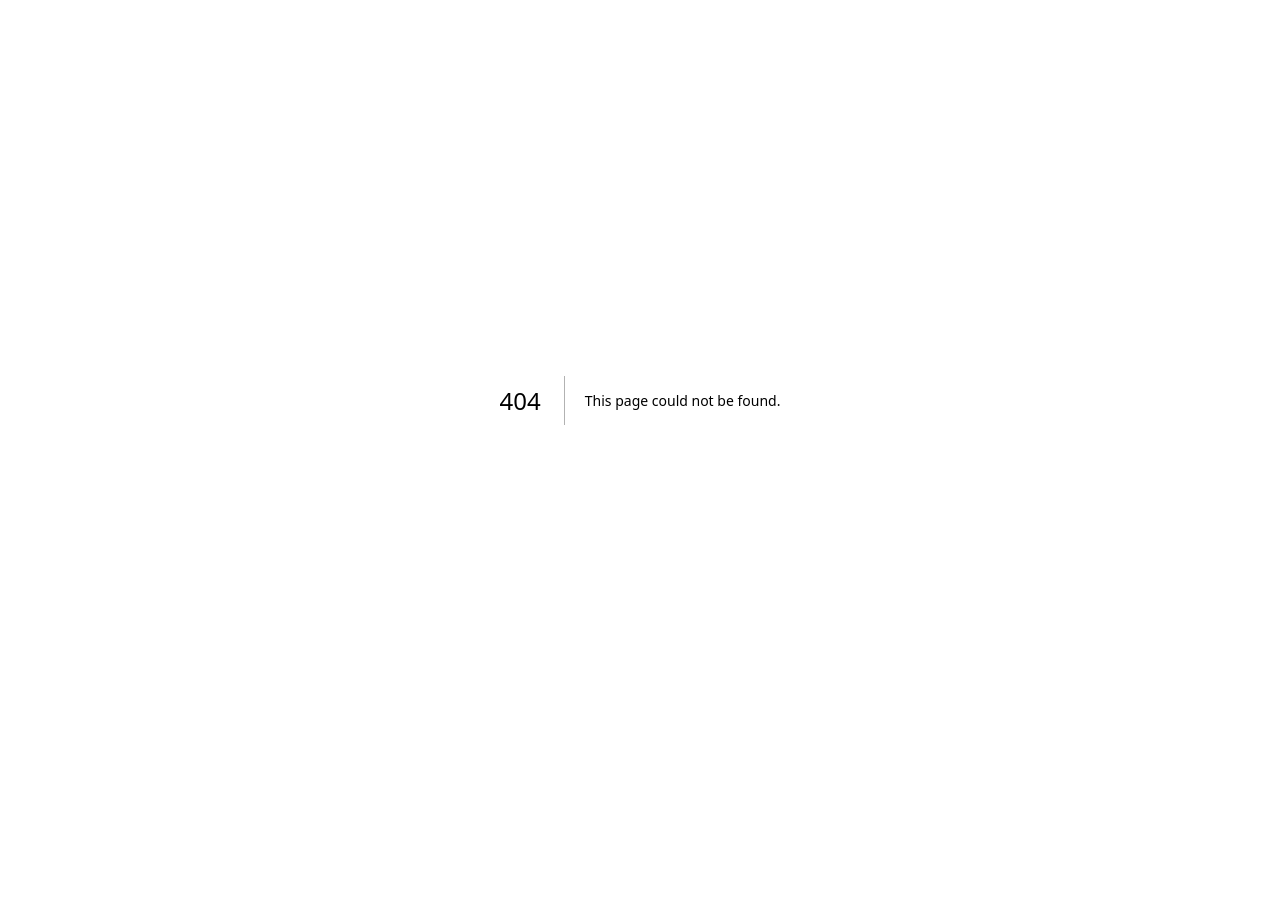
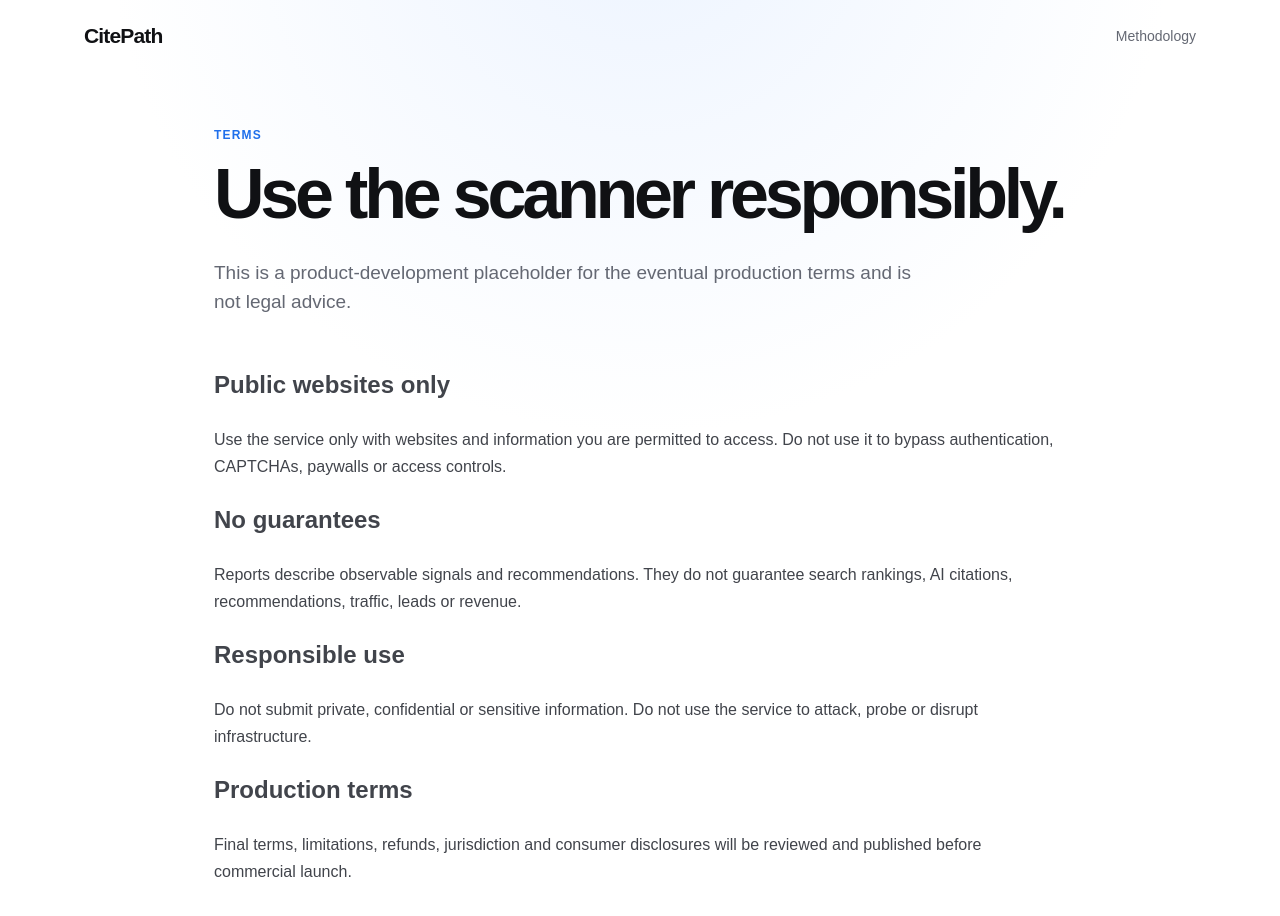
Before and after one commit to DMSNova27/CitePath, a Next.js app: page /terms in a window 1280 px wide. Before the commit this address had no page. Shown: the top 916 px of the page. Before the commit the page ends 800 px from the top, so only its background shows below. Built offline with nearby package versions, Linux system fonts and the light colour scheme.

Commit message:
Add terms foundation

```diff
--- /dev/null
+++ b/src/app/terms/page.tsx
@@ -0,0 +1,5 @@
+import Link from "next/link";
+
+export default function TermsPage() {
+  return <main className="page-shell"><nav className="nav"><Link href="/" className="brand">CitePath</Link><Link href="/methodology" className="nav-link">Methodology</Link></nav><article style={{maxWidth:900,margin:"0 auto",padding:"56px 24px 100px"}}><p className="eyebrow">Terms</p><h1 style={{fontSize:"clamp(42px,7vw,70px)",letterSpacing:"-.06em",margin:0}}>Use the scanner responsibly.</h1><p className="lead">This is a product-development placeholder for the eventual production terms and is not legal advice.</p><section style={{marginTop:48,lineHeight:1.7,color:"#41444b"}}><h2>Public websites only</h2><p>Use the service only with websites and information you are permitted to access. Do not use it to bypass authentication, CAPTCHAs, paywalls or access controls.</p><h2>No guarantees</h2><p>Reports describe observable signals and recommendations. They do not guarantee search rankings, AI citations, recommendations, traffic, leads or revenue.</p><h2>Responsible use</h2><p>Do not submit private, confidential or sensitive information. Do not use the service to attack, probe or disrupt infrastructure.</p><h2>Production terms</h2><p>Final terms, limitations, refunds, jurisdiction and consumer disclosures will be reviewed and published before commercial launch.</p></section></article></main>;
+}
```
